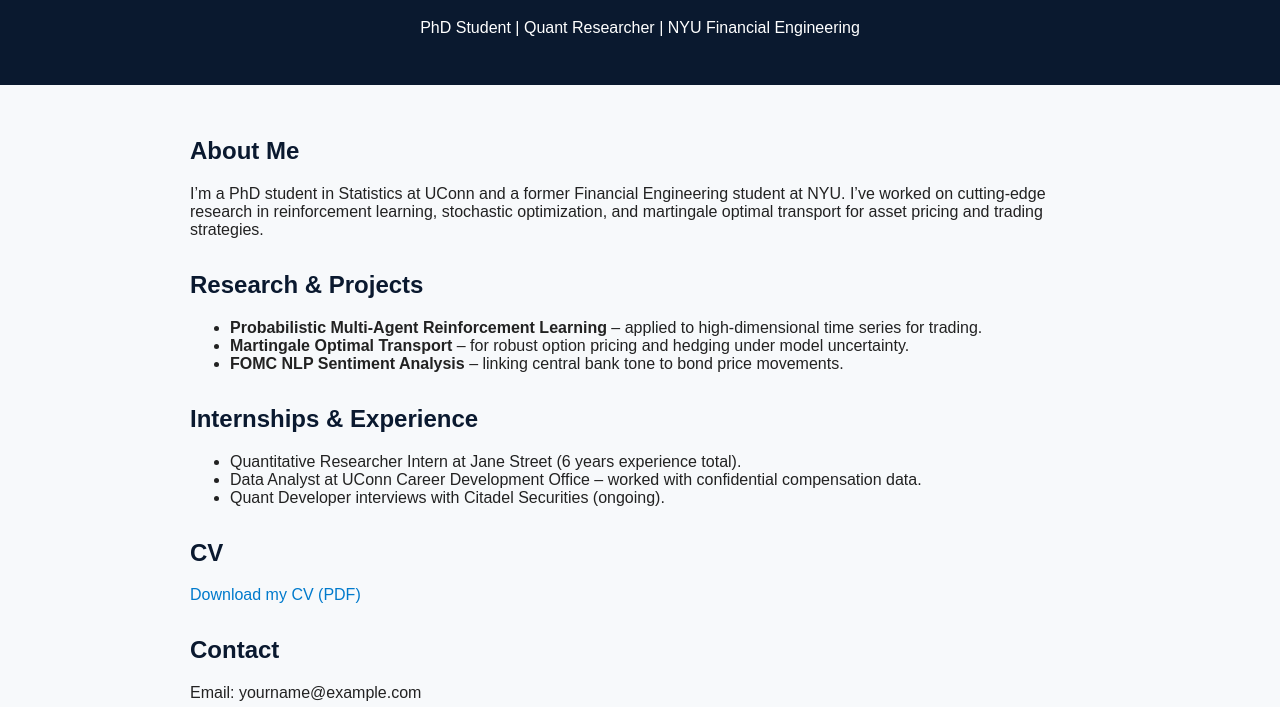
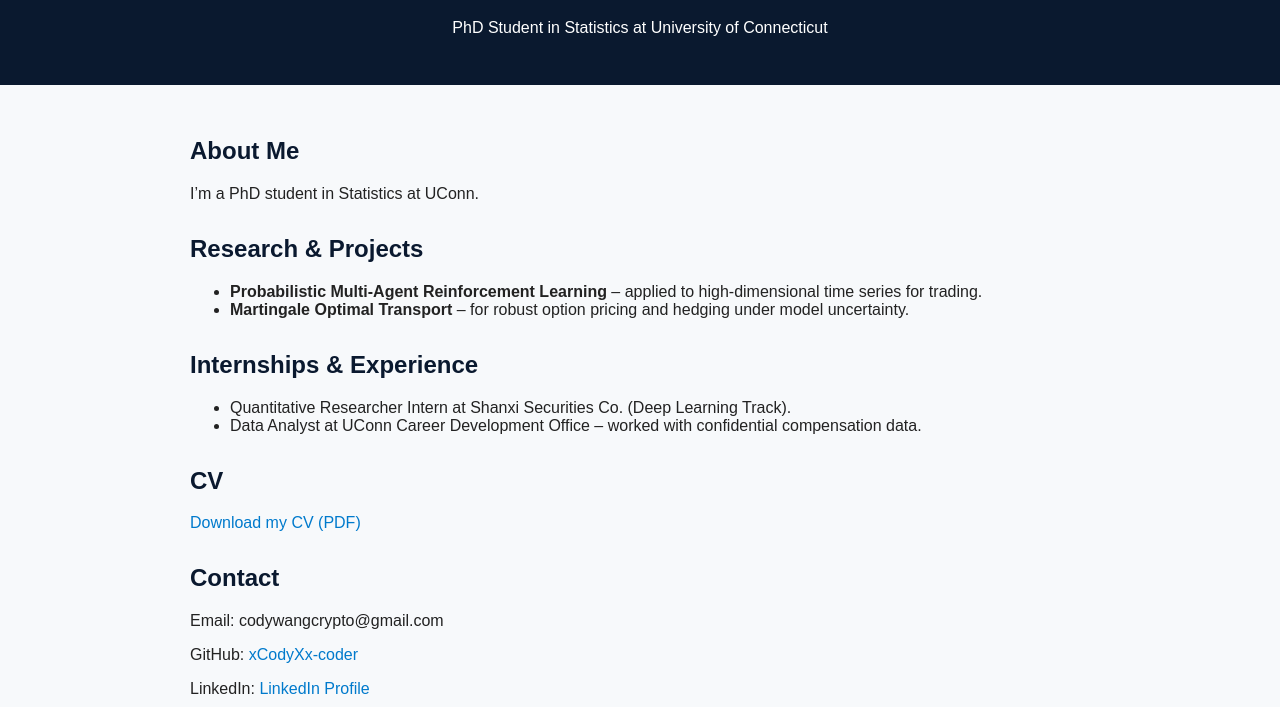
Before and after one commit to xXCodyXx-coder/xCodyXx-coder.github.io, a plain HTML site: page index.html in a window 1280 px wide. Shown: the part 93-800 px from the top of the page. Drawn offline with Linux system fonts and the light colour scheme.

Commit message:
Update index.html

```diff
--- a/index.html
+++ b/index.html
@@ -47,13 +47,13 @@
 <body>
   <header>
     <h1>Cody Wang</h1>
-    <p>PhD Student | Quant Researcher | NYU Financial Engineering</p>
+    <p>PhD Student in Statistics at University of Connecticut</p>
   </header>
 
   <main>
     <section>
       <h2>About Me</h2>
-      <p>I’m a PhD student in Statistics at UConn and a former Financial Engineering student at NYU. I’ve worked on cutting-edge research in reinforcement learning, stochastic optimization, and martingale optimal transport for asset pricing and trading strategies.</p>
+      <p>I’m a PhD student in Statistics at UConn.</p>
     </section>
 
     <section>
@@ -61,16 +61,14 @@
       <ul>
         <li><strong>Probabilistic Multi-Agent Reinforcement Learning</strong> – applied to high-dimensional time series for trading.</li>
         <li><strong>Martingale Optimal Transport</strong> – for robust option pricing and hedging under model uncertainty.</li>
-        <li><strong>FOMC NLP Sentiment Analysis</strong> – linking central bank tone to bond price movements.</li>
       </ul>
     </section>
 
     <section>
       <h2>Internships & Experience</h2>
       <ul>
-        <li>Quantitative Researcher Intern at Jane Street (6 years experience total).</li>
+        <li>Quantitative Researcher Intern at Shanxi Securities Co. (Deep Learning Track).</li>
         <li>Data Analyst at UConn Career Development Office – worked with confidential compensation data.</li>
-        <li>Quant Developer interviews with Citadel Securities (ongoing).</li>
       </ul>
     </section>
 
@@ -81,7 +79,7 @@
 
     <section>
       <h2>Contact</h2>
-      <p>Email: yourname@example.com</p>
+      <p>Email: codywangcrypto@gmail.com</p>
       <p>GitHub: <a href="https://github.com/xCodyXx-coder" target="_blank">xCodyXx-coder</a></p>
       <p>LinkedIn: <a href="https://www.linkedin.com/in/YOUR_USERNAME/" target="_blank">LinkedIn Profile</a></p>
     </section>
```
